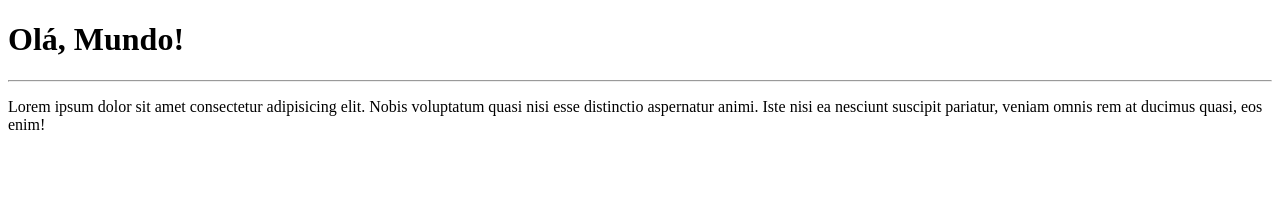
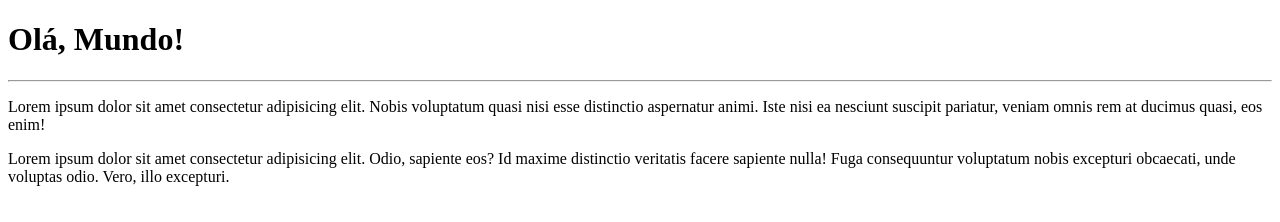
Before and after one commit to GustavoButzke/Ola-Mundo, a plain HTML site: page site-exemplo/index.html in a window 1280 px wide. Drawn offline with Linux system fonts and the light colour scheme.

Commit message:
adicionei um paragrafo

```diff
--- a/site-exemplo/index.html
+++ b/site-exemplo/index.html
@@ -10,5 +10,6 @@
     <h1>Olá, Mundo!</h1>
     <hr>
     <p>Lorem ipsum dolor sit amet consectetur adipisicing elit. Nobis voluptatum quasi nisi esse distinctio aspernatur animi. Iste nisi ea nesciunt suscipit pariatur, veniam omnis rem at ducimus quasi, eos enim!</p>
+    <p>Lorem ipsum dolor sit amet consectetur adipisicing elit. Odio, sapiente eos? Id maxime distinctio veritatis facere sapiente nulla! Fuga consequuntur voluptatum nobis excepturi obcaecati, unde voluptas odio. Vero, illo excepturi.</p>
 </body>
 </html>
```
